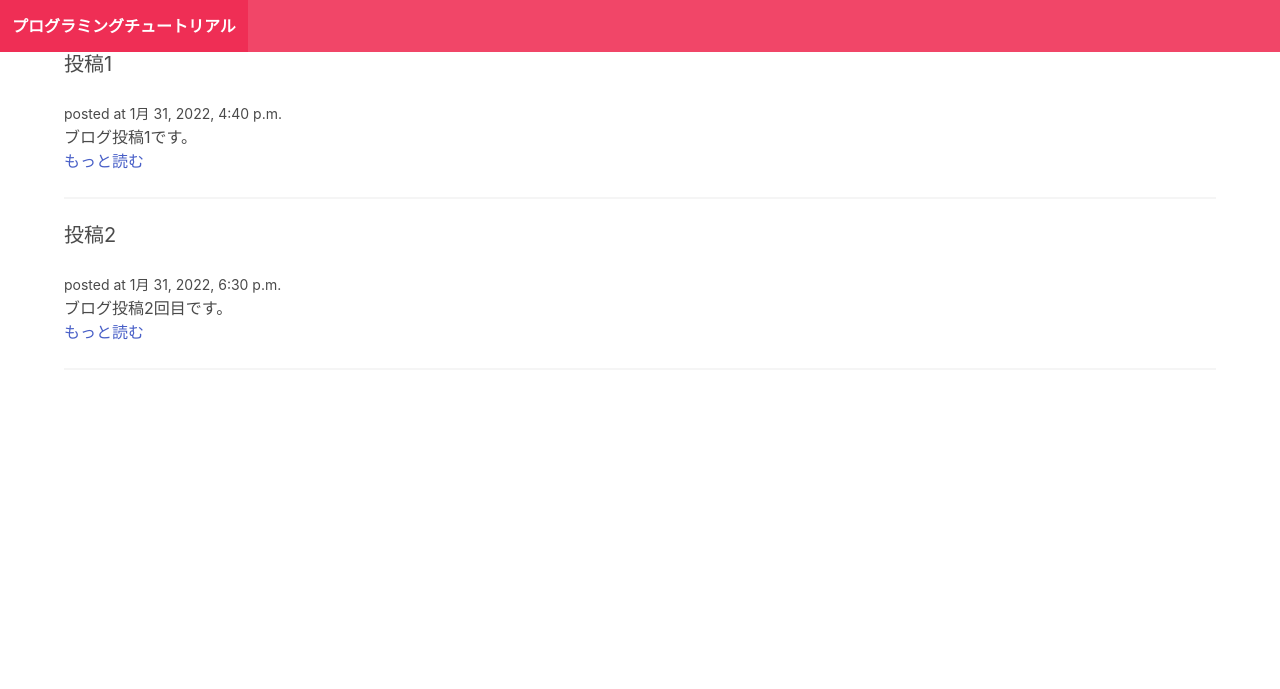
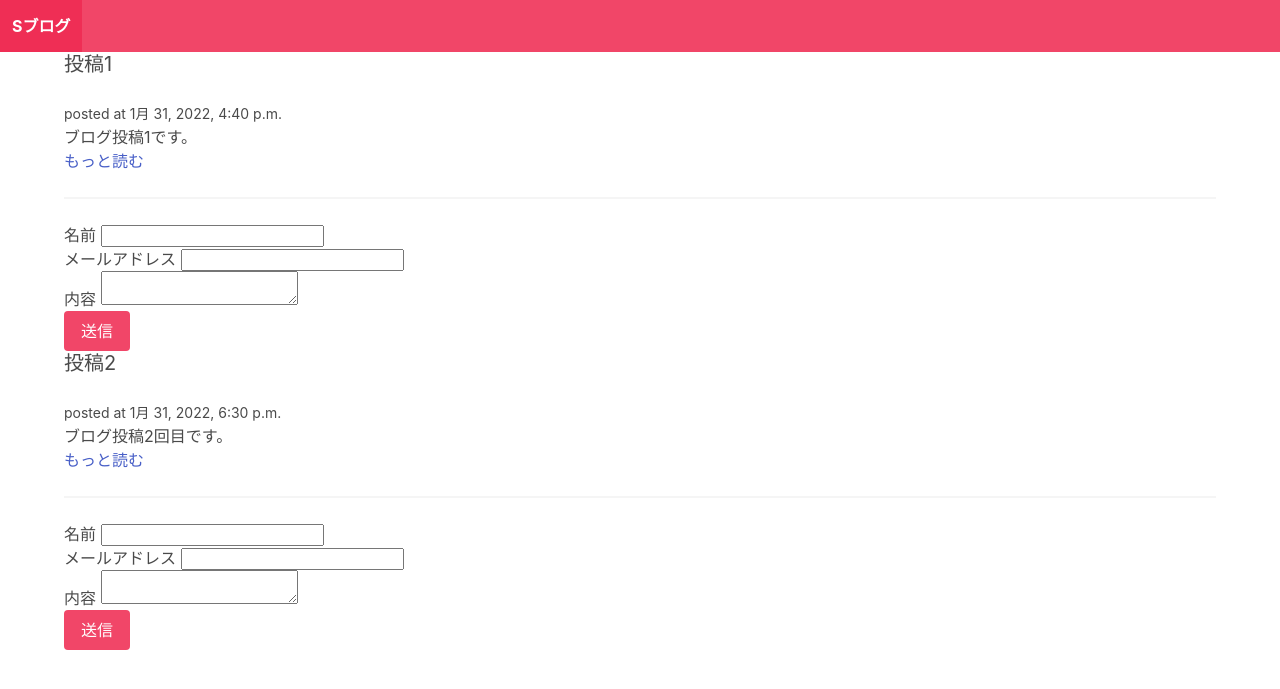
Before and after one commit to yuhei-koshizako/yuhei-koshizako, a Django app: page / in a window 1280 px wide. Shown: the top 689 px of the page. Run offline with Django 3.2, Linux system fonts and the light colour scheme; data comes from the database, SQL or seed files in the repository.

Commit message:
修正しました

```diff
--- a/blog/templates/blog/base.html
+++ b/blog/templates/blog/base.html
@@ -15,7 +15,7 @@
     <nav class="navbar is-danger">
         <div class="navbar-brand">
             <a href="/" class="navbar-item">
-                <strong>プログラミングチュートリアル</strong>
+                <strong>Sブログ</strong>
             </a>
         </div>
     </nav>
--- a/blog/templates/blog/frontpage.html
+++ b/blog/templates/blog/frontpage.html
@@ -6,4 +6,19 @@
     <a href="{% url 'post_detail' post.slug %}">もっと読む</a>
     <hr/>
 </div>
+<from action="." method="POST">
+    <diV>
+        <label for="name">名前</label>
+        <input type="text" id="email" name="name">
+    </div>
+    <div>
+        <label for="email">メールアドレス</label>
+        <input type="mail" id="email" name="email">
+    </div>
+    <div>
+        <label for="masesage">内容</label>
+        <textarea type="email" id="email" name="email"></textarea>
+    </div>
+    <button class="button is-danger">送信</button>
+</form>
 {% endfor %} {%endblock%}
--- a/blog/templates/blog/post_detail.html
+++ b/blog/templates/blog/post_detail.html
@@ -1,7 +1,7 @@
 {% extends "blog/base.html" %} {% block content %}
 
     <h1 class="title">{{post.title}}</h2>
-    <small>posted at {{post.posted_date}}</small>
+    <small>投稿日時 {{post.posted_date}}</small>
     <p>{{post.intro}}</p>
     <p>{{post.body}}</p>
     <hr/>
@@ -32,7 +32,7 @@
     <!-- コメント投稿エリア -->
     <h1 class="subtitle">コメントを追加</h1>
 
-    <form action="." methon="post">
+    <form action="." method="POST">
         {% csrf_token %}
         {{form.as_p}}
         <div class="field">
--- a/blog/views.py
+++ b/blog/views.py
@@ -10,10 +10,10 @@ def frontpage(request):
 
 def post_deteil(request, slug):
     post = Post.objects.get(slug=slug)
-
+    # print(f'request.method: {request.method}')
     if request.method == "POST":
         form = CommentForm(request.POST)
-
+        #print(f'form: {form}')
         if form.is_valid():
             comment = form.save(commit=False)
             comment.post = post
```
Also changed, not shown: microblog/settings.py (+5 -5 lines), blog/apps.py (line endings or trailing spaces).
